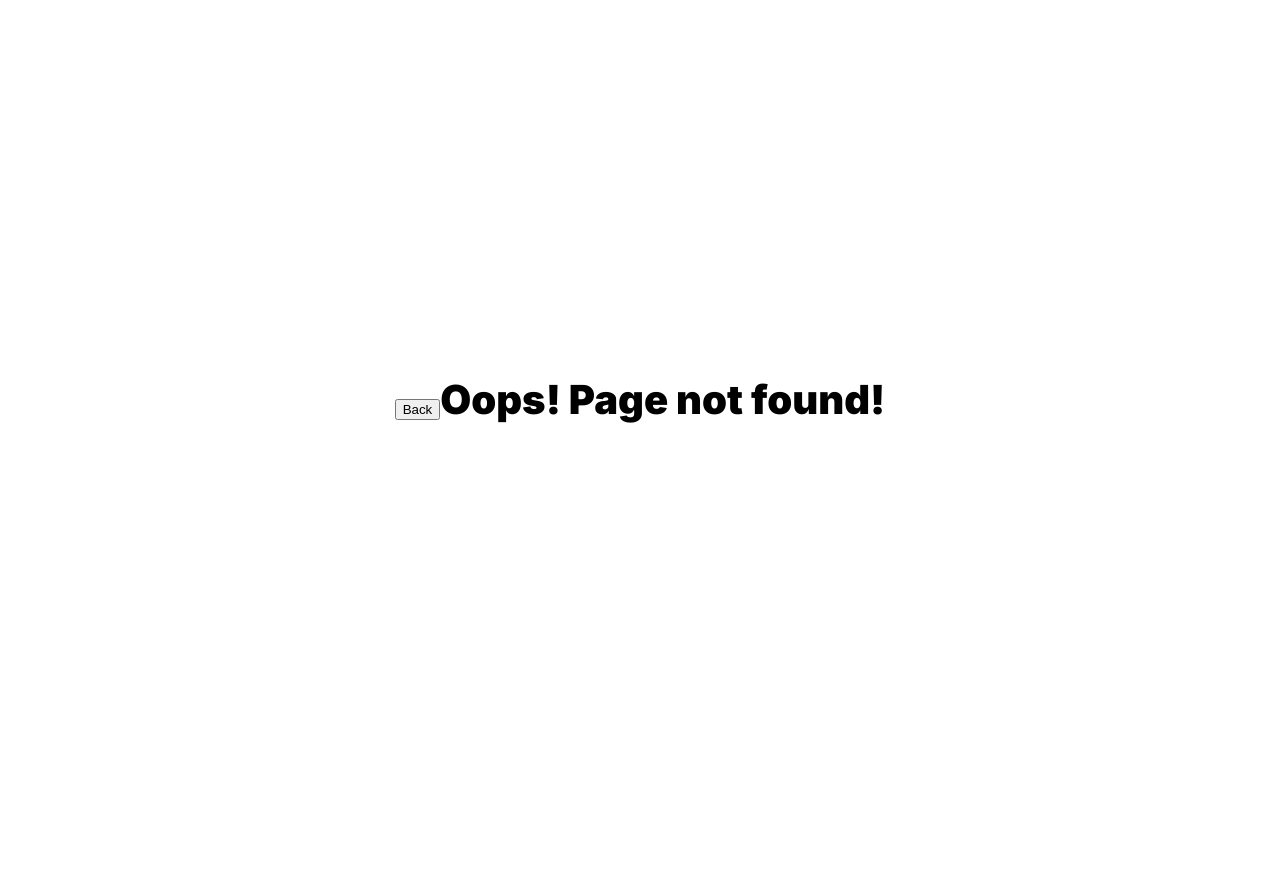
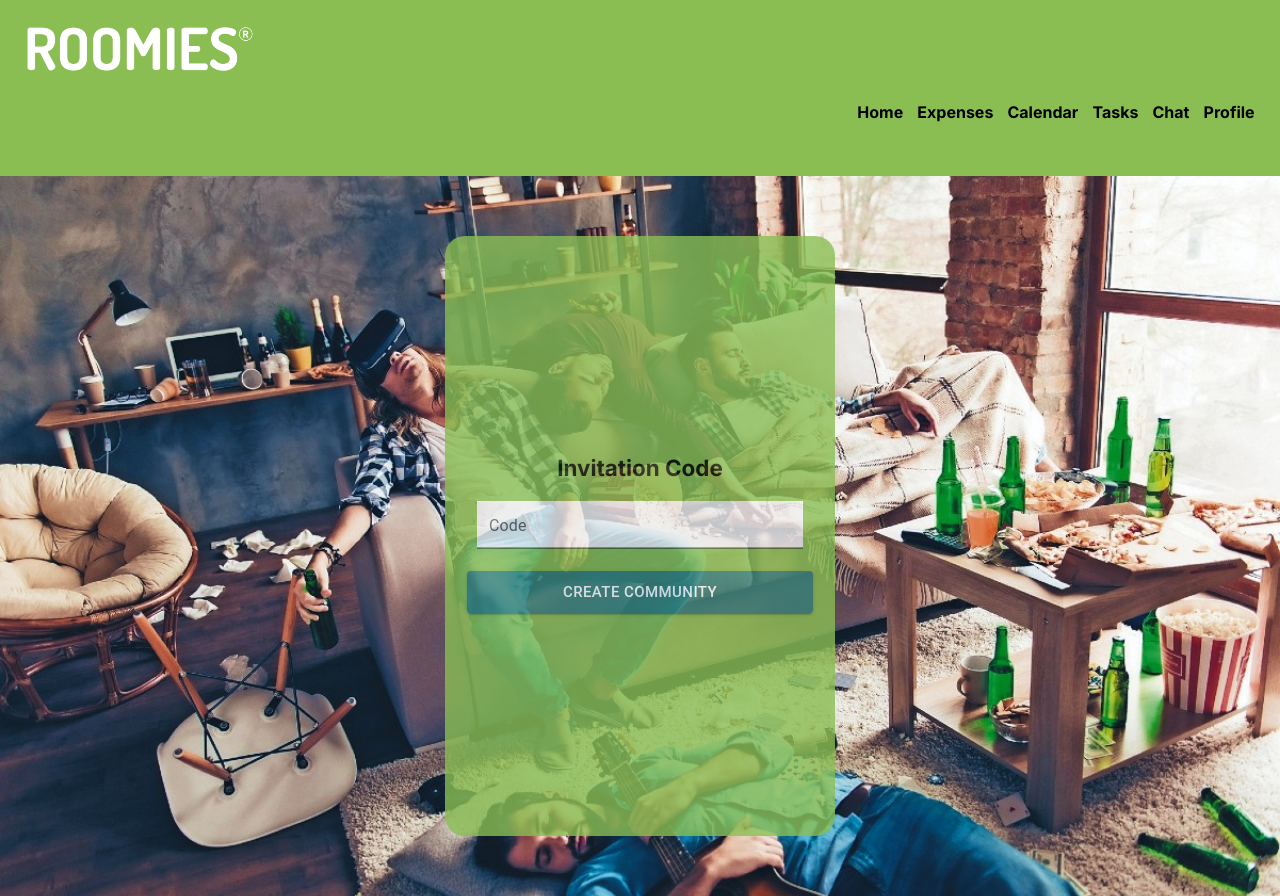
Before and after one commit to alber0087/roomies-app, a React (Vite) app: page /invite in a window 1280 px wide. Before the commit this address had no page. Before the commit the page ends 800 px from the top, so only its background shows below. Built offline with nearby package versions, Linux system fonts and the light colour scheme.

Commit message:
added invitePage

```diff
--- /dev/null
+++ b/src/pages/InviteUserPage/InviteUser.css
@@ -0,0 +1,61 @@
+.signup-container {
+  background-image: url('../../assets/roomies_tipos.jpg');
+  background-size: cover;
+  width: 100vw;
+  height: 90vh;
+  display: flex;
+  justify-content: center;
+  align-items: center;
+}
+
+.container-signup {
+  border-radius: 20px;
+  width: 390px;
+  height: 600px;
+  opacity: 0.8;
+  display: flex;
+  justify-content: center;
+  align-items: center;
+}
+
+.signup-title {
+  text-align: left;
+  font-size: 1.4rem;
+  font-weight: bold;
+}
+
+.wrapper-signup {
+  width: 100%;
+  display: flex;
+  flex-direction: column;
+  justify-content: center;
+  align-items: center;
+}
+
+.input-signup {
+  background-color: var(--white-color);
+}
+
+.button-create {
+  width: 346px;
+  height: 42px;
+}
+
+@media (max-width: 767px) {
+  .body {
+    display: flex;
+    flex-direction: column;
+  }
+
+  .container-signup {
+    opacity: 1;
+  }
+
+  .header {
+    width: 180px;
+    position: fixed;
+    top: 180px;
+    left: 50%;
+    transform: translate(-50%);
+  }
+}
--- /dev/null
+++ b/src/pages/InviteUserPage/InviteUser.jsx
@@ -0,0 +1,62 @@
+import { Button, Card, CardActions, CardContent, FormControl, TextField } from '@mui/material'
+import './InviteUser.css'
+import Header from '../../components/Header/Header'
+import { useNavigate } from 'react-router-dom'
+
+function InviteUser() {
+const navigate = useNavigate()
+
+const handleCreate = () => {
+  if (!localStorage.getItem('token')) alert('You need login first')
+  else navigate('/create')
+}
+
+
+
+
+  return (
+    <>
+      <Header />
+      <div className="signup-container">
+        <Card
+          sx={{
+            backgroundColor: 'var(--primary-color)',
+            borderRadius: '20px',
+            boxShadow: 'none',
+          }}
+          className="container-signup"
+        >
+          <FormControl className="wrapper-signup">
+            <div className="signup-title">Invitation Code</div>
+            <CardContent>
+              <TextField
+                className="input-signup"
+                style={{
+                  width: '326px',
+                  height: '46px',
+                }}
+                size="small"
+                label="Code"
+                variant="filled"
+              />
+            </CardContent>
+
+            <CardActions>
+              <Button
+                className="button-create"
+                sx={{ backgroundColor: 'var(--secondary-color)' }}
+                size="large"
+                variant="contained"
+                onClick={handleCreate}
+              >
+                Create Community
+              </Button>
+            </CardActions>
+          </FormControl>
+        </Card>
+      </div>
+    </>
+  )
+}
+
+export default InviteUser
--- a/src/router/index.jsx
+++ b/src/router/index.jsx
@@ -8,6 +8,7 @@ import HomePage from '../pages/HomePage/HomePage'
 import Expenses from "../pages/ExpensesPage/Expenses"
 import AddExpensePage from "../pages/AddExpensePage/AddExpensePage"
 import CreateCommunity from "../pages/CreateCommunityPage/CreateCommunity"
+import InviteUser from "../pages/InviteUserPage/InviteUser"
 
 const router = createBrowserRouter([
   {
@@ -28,6 +29,10 @@ const router = createBrowserRouter([
         element: <AddExpensePage />,
       },
       {
+        path: '/invite',
+        element: <InviteUser />
+      },
+      {
         path: '/create',
         element: <CreateCommunity />,
       },
```
